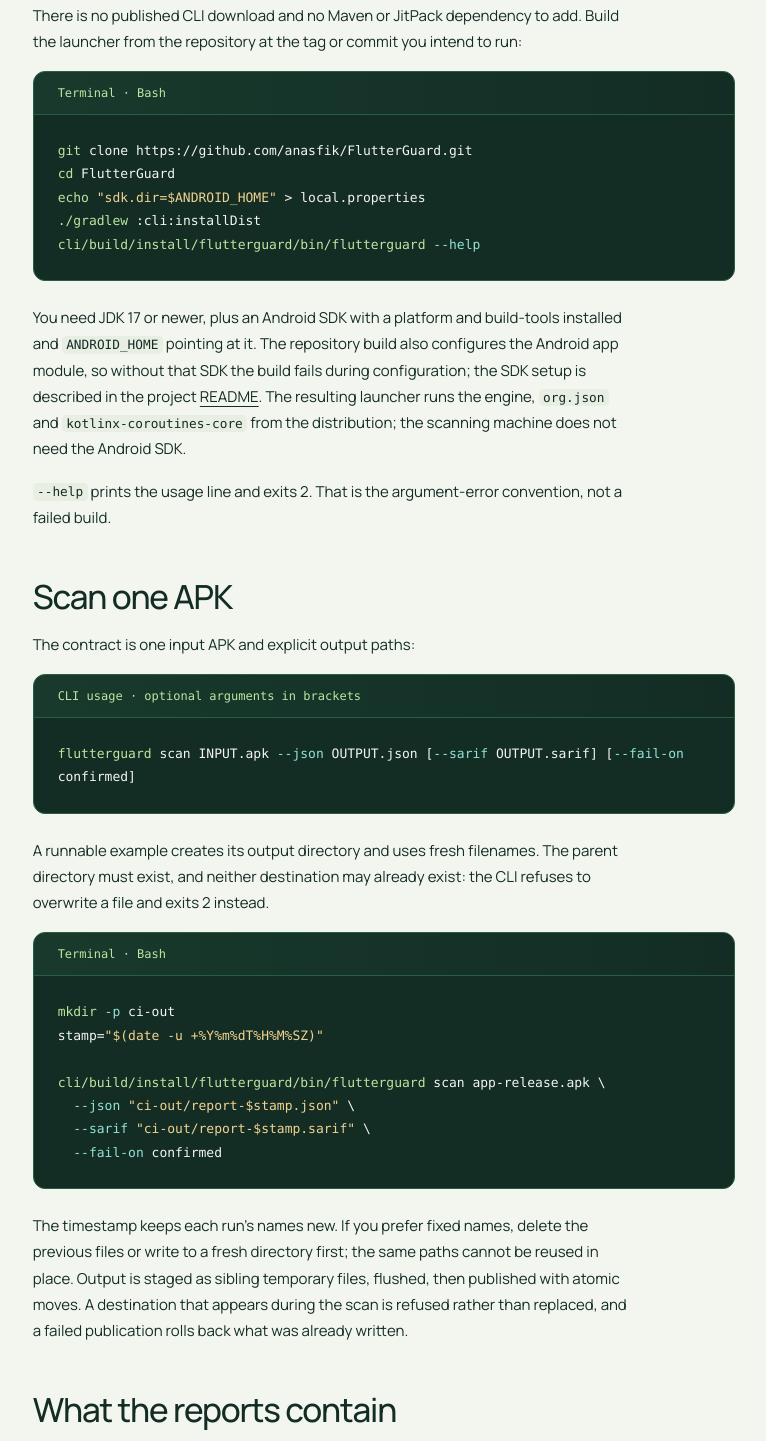
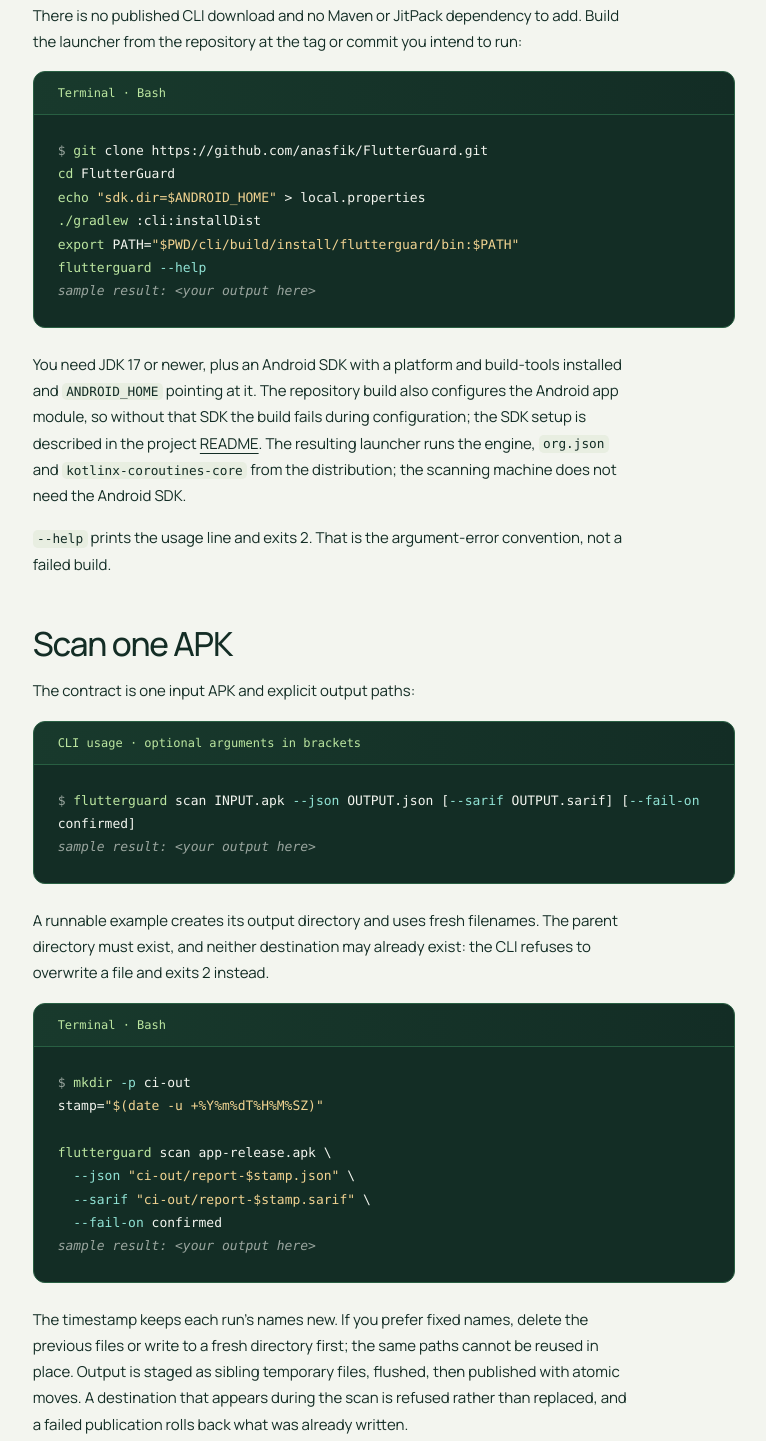
Before and after one commit to anasfik/gwhyyy-flutterguard, a plain HTML site: page cli/index.html in a window 1280 px wide. Shown: the part 905-2346 px from the top of the page, without its empty margins (256-1022 px from the left). Drawn offline with Linux system fonts and the light colour scheme.

Commit message:
ui(site): terminal prompt and sample results, short CLI name

```diff
--- a/cli/index.html
+++ b/cli/index.html
@@ -77,25 +77,29 @@
 
         <h2>Build it from source</h2>
         <p>There is no published CLI download and no Maven or JitPack dependency to add. Build the launcher from the repository at the tag or commit you intend to run:</p>
-        <pre class="code-panel terminal" data-language="shell" data-title="Terminal · Bash" tabindex="0"><code><span class="syntax-token command">git</span> clone https://github.com/anasfik/FlutterGuard.git
+        <pre class="code-panel terminal" data-language="shell" data-title="Terminal · Bash" tabindex="0"><code><span class="prompt" aria-hidden="true">$ </span><span class="syntax-token command">git</span> clone https://github.com/anasfik/FlutterGuard.git
 <span class="syntax-token command">cd</span> FlutterGuard
 <span class="syntax-token command">echo</span> <span class="syntax-token string">"sdk.dir=$ANDROID_HOME"</span> &gt; local.properties
 <span class="syntax-token command">./gradlew</span> :cli:installDist
-<span class="syntax-token command">cli/build/install/flutterguard/bin/flutterguard</span> <span class="syntax-token flag">--help</span></code></pre>
+<span class="syntax-token command">export</span> PATH=<span class="syntax-token string">"$PWD/cli/build/install/flutterguard/bin:$PATH"</span>
+<span class="syntax-token command">flutterguard</span> <span class="syntax-token flag">--help</span>
+<span class="sample-result">sample result: &lt;your output here&gt;</span></code></pre>
         <p>You need JDK 17 or newer, plus an Android SDK with a platform and build-tools installed and <code>ANDROID_HOME</code> pointing at it. The repository build also configures the Android app module, so without that SDK the build fails during configuration; the SDK setup is described in the project <a href="https://github.com/anasfik/FlutterGuard#built-for-developers" target="_blank" rel="noopener noreferrer">README<span class="sr-only"> (opens in a new tab)</span></a>. The resulting launcher runs the engine, <code>org.json</code> and <code>kotlinx-coroutines-core</code> from the distribution; the scanning machine does not need the Android SDK.</p>
         <p><code>--help</code> prints the usage line and exits 2. That is the argument-error convention, not a failed build.</p>
 
         <h2>Scan one APK</h2>
         <p>The contract is one input APK and explicit output paths:</p>
-        <pre class="code-panel terminal" data-language="shell" data-title="CLI usage · optional arguments in brackets" tabindex="0"><code><span class="syntax-token command">flutterguard</span> scan INPUT.apk <span class="syntax-token flag">--json</span> OUTPUT.json [<span class="syntax-token flag">--sarif</span> OUTPUT.sarif] [<span class="syntax-token flag">--fail-on</span> confirmed]</code></pre>
+        <pre class="code-panel terminal" data-language="shell" data-title="CLI usage · optional arguments in brackets" tabindex="0"><code><span class="prompt" aria-hidden="true">$ </span><span class="syntax-token command">flutterguard</span> scan INPUT.apk <span class="syntax-token flag">--json</span> OUTPUT.json [<span class="syntax-token flag">--sarif</span> OUTPUT.sarif] [<span class="syntax-token flag">--fail-on</span> confirmed]
+<span class="sample-result">sample result: &lt;your output here&gt;</span></code></pre>
         <p>A runnable example creates its output directory and uses fresh filenames. The parent directory must exist, and neither destination may already exist: the CLI refuses to overwrite a file and exits 2 instead.</p>
-        <pre class="code-panel terminal" data-language="shell" data-title="Terminal · Bash" tabindex="0"><code><span class="syntax-token command">mkdir</span> <span class="syntax-token flag">-p</span> ci-out
+        <pre class="code-panel terminal" data-language="shell" data-title="Terminal · Bash" tabindex="0"><code><span class="prompt" aria-hidden="true">$ </span><span class="syntax-token command">mkdir</span> <span class="syntax-token flag">-p</span> ci-out
 stamp=<span class="syntax-token string">"$(date -u +%Y%m%dT%H%M%SZ)"</span>
 
-<span class="syntax-token command">cli/build/install/flutterguard/bin/flutterguard</span> scan app-release.apk \
+<span class="syntax-token command">flutterguard</span> scan app-release.apk \
   <span class="syntax-token flag">--json</span> <span class="syntax-token string">"ci-out/report-$stamp.json"</span> \
   <span class="syntax-token flag">--sarif</span> <span class="syntax-token string">"ci-out/report-$stamp.sarif"</span> \
-  <span class="syntax-token flag">--fail-on</span> confirmed</code></pre>
+  <span class="syntax-token flag">--fail-on</span> confirmed
+<span class="sample-result">sample result: &lt;your output here&gt;</span></code></pre>
         <p>The timestamp keeps each run's names new. If you prefer fixed names, delete the previous files or write to a fresh directory first; the same paths cannot be reused in place. Output is staged as sibling temporary files, flushed, then published with atomic moves. A destination that appears during the scan is refused rather than replaced, and a failed publication rolls back what was already written.</p>
 
         <h2>What the reports contain</h2>
--- a/styles.css
+++ b/styles.css
@@ -254,6 +254,8 @@ pre.code-panel .command{color:var(--accent)}
 pre.code-panel .flag{color:var(--code-flag)}
 pre.code-panel .string{color:var(--code-string)}
 pre.code-panel .keyword{color:var(--code-keyword)}
+pre.code-panel .prompt{color:var(--base);opacity:.6}
+pre.code-panel .sample-result{display:block;color:var(--base);opacity:.6;font-style:italic}
 pre.terminal::before{background:linear-gradient(90deg,#285f4240,transparent)}
 .article-body table{width:100%;border-collapse:collapse;margin-bottom:var(--s6);font-size:.875rem}
 @media (min-width:640px){.article-body td:first-child{white-space:nowrap}}
```
Also changed, not shown: flutter-apk-inspection/index.html (+3 -2 lines), index.html (+3 -2 lines), proguard-flutter/index.html (+3 -2 lines), llms-full.txt, llms.txt, 2 other files.
